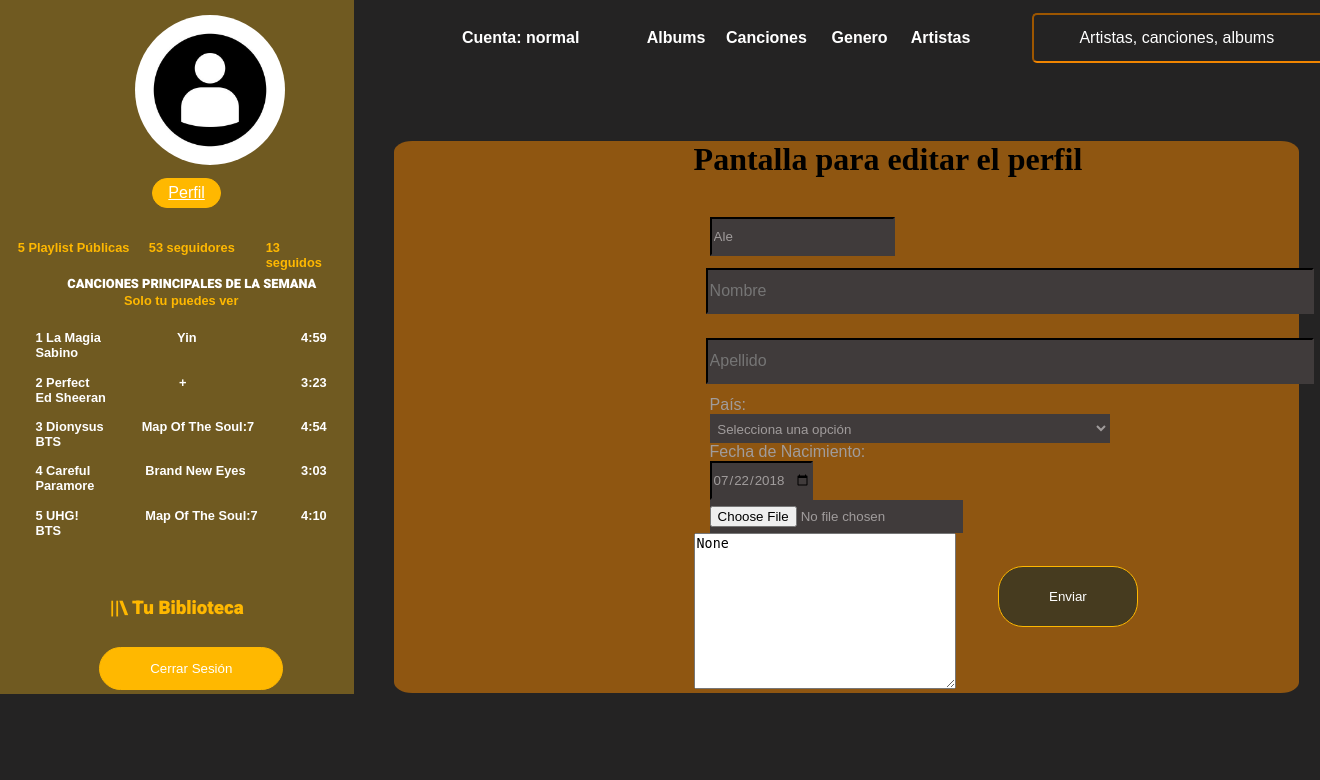
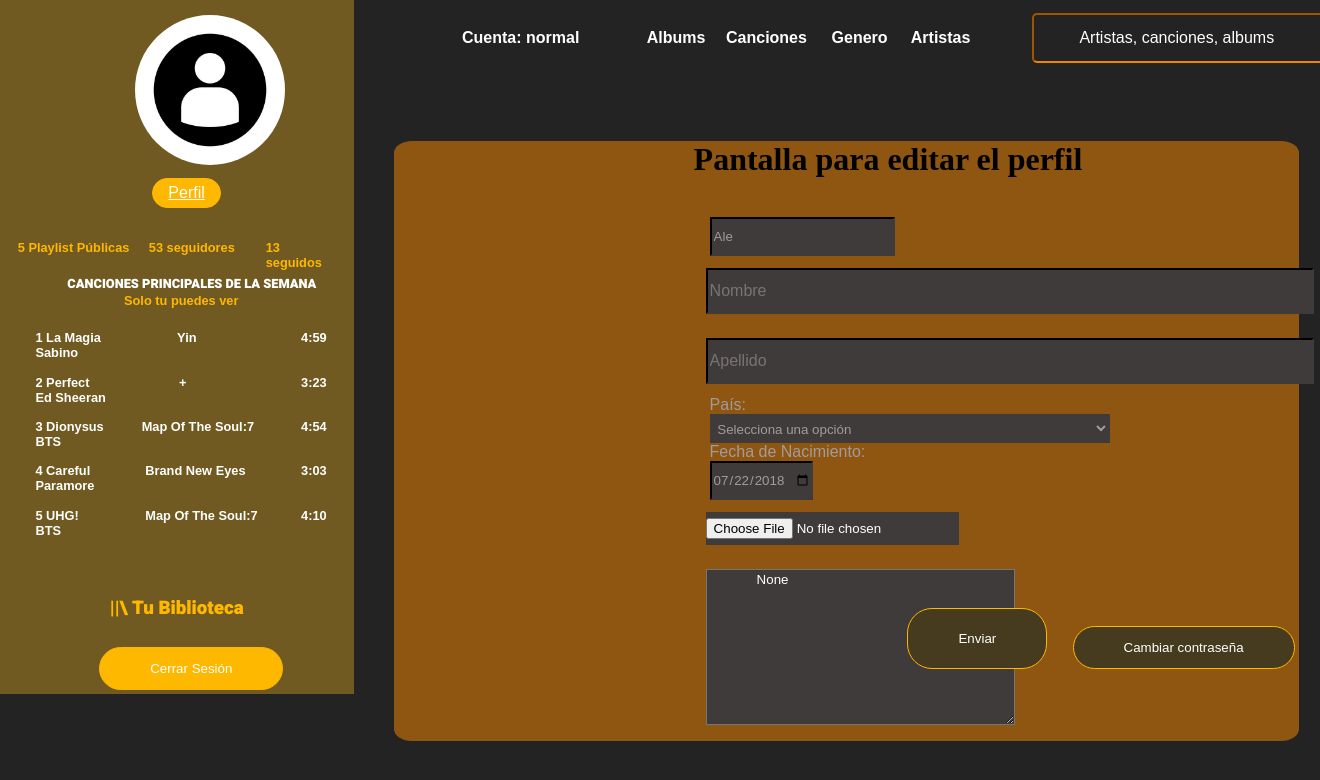
Before and after one commit to AleDeAlvino/mangomusic, a Django app: page /change/1/ in a window 1320 px wide; the page is wider, and only the part inside the window is pictured. Shown: the top 780 px of that part. Run offline with Django 3.2, Linux system fonts and the light colour scheme; a user stored in the database is signed in; data comes from the database, SQL or seed files in the repository; both versions use the stored data as it was after the commit; some web fonts are replaced.

Commit message:
Funcion cambiar contraseña agregada

```diff
--- a/control_usuarios/urls.py
+++ b/control_usuarios/urls.py
@@ -7,4 +7,5 @@ urlpatterns = [
     path('sign_in/', views.sign_in_view, name="sign_in_view"),
     path('change/<int:user_id>/', views.change_perfil_view, name="change_perfil_view"),
     path('home/', views.home_view, name="home_view"),
+    path('change_password_view/', views.change_password_view, name="change_password_view"),
 ]
--- a/control_usuarios/views.py
+++ b/control_usuarios/views.py
@@ -64,13 +64,6 @@ def change_perfil_view(request, user_id):
         }
     )
     if request.method == 'POST':
-        print("entre al primer if de change")
-        print(request.POST['username'])
-        print(request.POST['first_name'])
-        print(request.POST['last_name'])
-        print(request.POST['pais'])
-        print(request.POST['fecha_nac'])
-        print(request.POST['desc'])
         form = UserForm(request.POST, request.FILES, instance=profile)
         if form.is_valid():
             print("el formulario es valido")
@@ -87,3 +80,20 @@ def change_perfil_view(request, user_id):
             messages.error(request, 'No se pudo actualizar tu perfil')
     form = UserForm(instance=profile)
     return render(request, 'change_perfil.html', {'form':form, 'profile':profile})
+
+@login_required
+def change_password_view(request):
+    if request.method == 'POST':
+        print(request.POST['old_password'])
+        print(request.POST['new_password1'])
+        print(request.POST['new_password2'])
+        form = PasswordChangeForm(request.user, request.POST)
+        if form.is_valid():
+            user = form.save()
+            update_session_auth_hash(request, user)  # Important!
+            messages.success(request, 'Listo, contraseña actualizada')
+        else:
+            messages.error(request, 'Porfavor revisa tus datos')
+    else:
+        form = PasswordChangeForm(request.user)
+    return render(request, 'change_password.html', {'form': form})
--- a/static/css/Estilos.css
+++ b/static/css/Estilos.css
@@ -697,14 +697,14 @@ label {
     color: #a09c9c;
 
 }
-.carga-foto{
+#desc_s{
     margin: 12px;
     padding-left: 50px;
     background-color: #403B3B;
     font-family: 'Zen Kaku Gothic Antique', sans-serif;
     color: #ffff;
 }
-.seleccione{
+#seleccione{
     background-color: #403B3B;
     color: #ffff;
     margin: 12px;
@@ -714,7 +714,7 @@ label {
     padding-left:10%;
 }
 .button1{
-    left: 65%;
+    left: 55%;
     bottom: 12%;
     padding: 13px 50px;
     position: absolute;
@@ -724,3 +724,10 @@ label {
     font-family: 'Zen Kaku Gothic Antique', sans-serif;
     border-radius: 25px 25px 25px 25px;
 }
+
+#camb_pass{
+    left: 75%;
+}
+#camb_pass_in{
+    left: 75%;
+}
--- a/templates/change_perfil.html
+++ b/templates/change_perfil.html
@@ -37,15 +37,18 @@
                 <input type="date" id="start" value="2018-07-22" min="1950-01-01" max="2022-12-31" class="form-control" name="{{form.fecha_nac.name}}">
             </div>
             <div class="form-group">
-                <input type="file" class="form-control" name="{{form.avatar.name}}" value="{{user.avatar}}"/>
+                <input id="seleccione" type="file" class="form-control" name="{{form.avatar.name}}" value="{{user.avatar}}"/>
             </div>
             <div class="form-group">
-                <textarea  rows="10" cols="30" class="form-control" name="{{form.desc.name}}">{{user.desc}}</textarea>
+                <textarea  id="desc_s" rows="10" cols="30" class="form-control" name="{{form.desc.name}}">{{user.desc}}</textarea>
             </div>
             <div class="botton-3">
                 <input type="submit" value="Enviar" class="button1">
             </div>
         </form>
+        <div id="camb_pass" class="botton-3">
+            <button type="button" id="camb_pass_in" class="button1" onclick="location.href = '/change_password_view'">Cambiar contraseña</button>
+        </div>
     </div>
 </body>
 </html>
```
Also changed, not shown: templates/change_password.html (added, +30 -0 lines), db.sqlite3.
